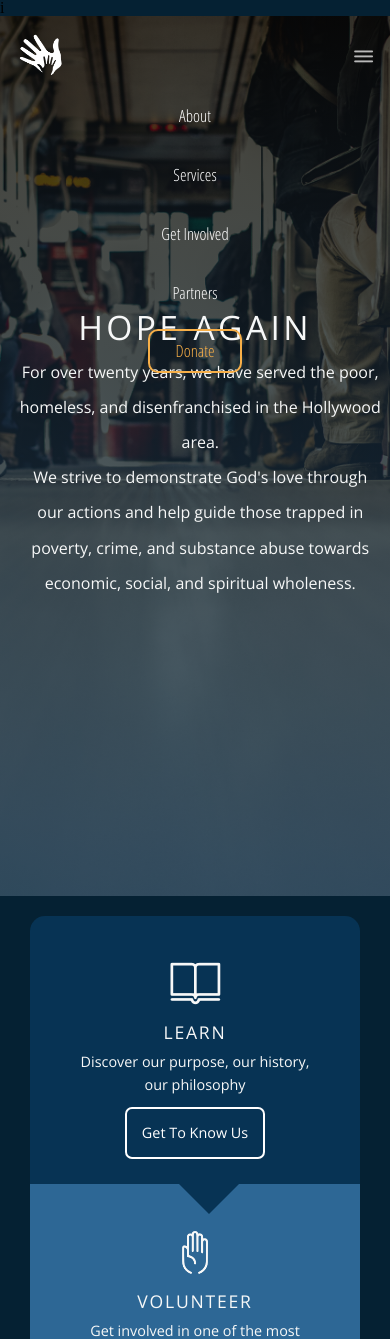
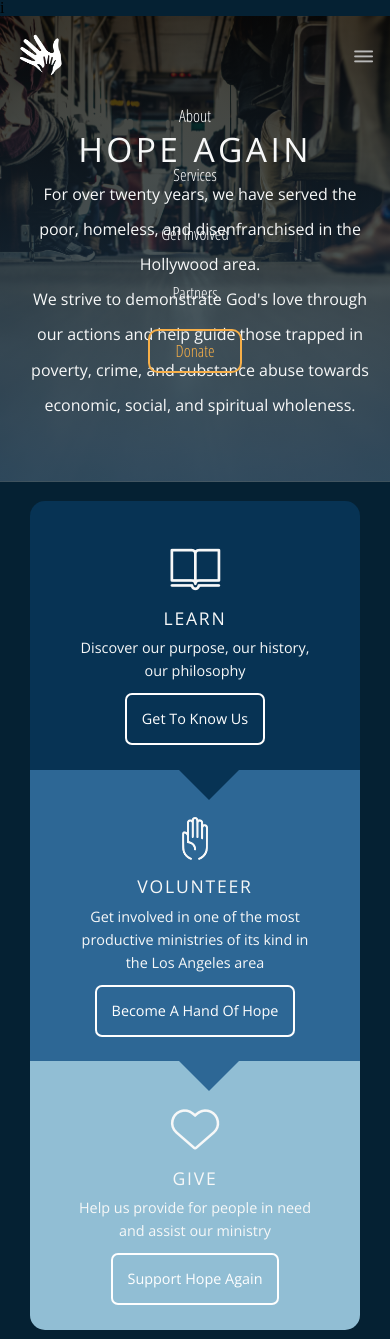
Before and after one commit to charlottesperling/hope-again, a PHP site: page /index.php in a window 390 px wide. Shown: the top 1339 px of the page. Run offline with PHP 8.4, Linux system fonts and the light colour scheme.

Commit message:
Updated hero image text media query

```diff
--- a/web/hope-again-main.css
+++ b/web/hope-again-main.css
@@ -354,11 +354,14 @@ li a.text-mid-orange {
 
 
 	.image-header {
+		-webkit-background-size: cover;
+		-moz-background-size: cover;
+		-o-background-size: cover;
 		background-size: cover;
 		background-position: center center;
 		/*background-attachment: fixed;*/
 		background-repeat: no-repeat;
-		height: 55em;
+		padding: 23% 25%;
 		width: auto;
 		position: relative;
 	}
@@ -366,7 +369,7 @@ li a.text-mid-orange {
 					/*Image Header Media Query*/
 				@media (max-width: 745px) {
 					.image-header {
-						padding: 10em 0em;
+						padding: 30% 7% 15% 7%;
 
 							}
 						}
@@ -439,13 +442,9 @@ li a.text-mid-orange {
 		}
 
 .intro-center {
-		/*position: fixed;*/
-		position: absolute;
-  		top: 50%;
-  		left: 50%;
-  		-webkit-transform: translate(-50%, -50%);
-  		        -ms-transform: translate(-50%, -50%);
-  		    transform: translate(-50%, -50%);
+
+		position: relative;
+
 	}
 
 
```
